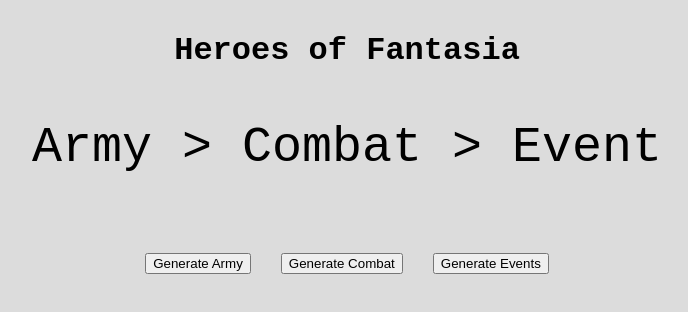
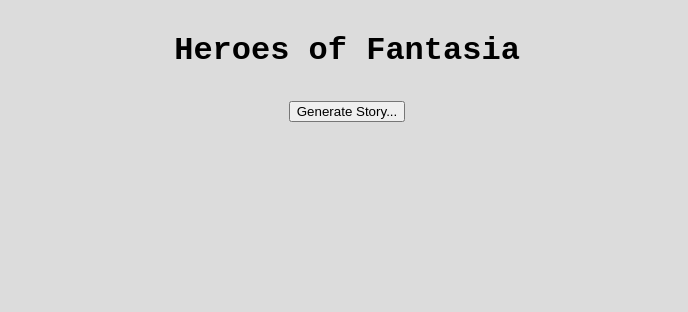
Before and after one commit to usselman/heroes, a plain HTML site: page index.html in a window 1280 px wide. Shown: the whole page, without its empty margins (293-981 px from the left). Drawn offline with Linux system fonts and the light colour scheme.

Commit message:
one button does it all...

```diff
--- a/index.html
+++ b/index.html
@@ -10,10 +10,9 @@
   <body style="text-align: center">
     <h1>Heroes of Fantasia</h1>
     <form style="font-size: 50px">
-      <p>Army > Combat > Event</p>
-      <input type="button" value="Generate Army" onclick="makeArmy()" />
-      <input type="button" value="Generate Combat" onclick="makeCombat()" />
-      <input type="button" value="Generate Events" onclick="printEvent()" />
+      <input type="button" value="Generate Story..." onclick="makeArmy(); makeCombat(); printEvent();" />
+      <!-- <input type="button" value="Generate Combat" onclick="makeCombat()" />
+      <input type="button" value="Generate Events" onclick="printEvent()" /> -->
     </form>
     <header>
 
```
